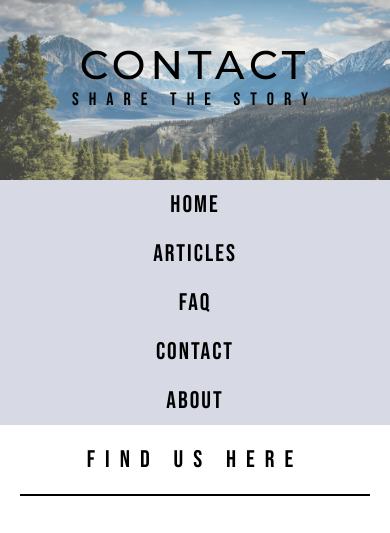
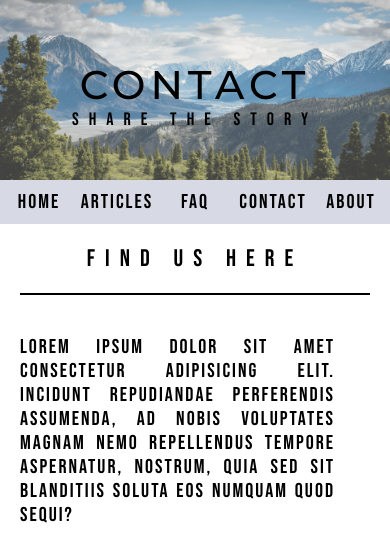
Before and after one commit to dima-srb/Yukon, a plain HTML site: page contact.html in a window 390 px wide. Shown: the top 533 px of the page. Drawn offline with Linux system fonts and the light colour scheme.

Commit message:
Updated CSS responsivity

```diff
--- a/assets/css/about.css
+++ b/assets/css/about.css
@@ -271,19 +271,6 @@ footer a:hover{
         letter-spacing: 1.5rem;
     }
 
-    /* Navigation */
-    nav {
-        flex-direction: column;
-        align-items: center;
-    }
-
-    nav a {
-        font-size: 1.6rem;
-        padding: 1rem;
-        width: 100%;
-        text-align: center;
-    }
-
     /* About Card */
     .card {
         flex-direction: column;
@@ -373,12 +360,6 @@ footer a:hover{
         letter-spacing: 1rem;
     }
 
-    /* Navigation */
-    nav a {
-        font-size: 1.4rem;
-        padding: 1rem;
-    }
-
     /* About Card */
     .card-img {
         height: 40vh;
--- a/assets/css/contact.css
+++ b/assets/css/contact.css
@@ -236,6 +236,20 @@ button:hover{
 /* ---------- Media Queries ---------- */
 
 @media (max-width: 768px) {
+
+    .hero-header {
+        height: 200px;
+    }
+
+    .title h1 {
+        font-size: 5rem;
+    }
+
+    .title h2 {
+        font-size: 2rem;
+        letter-spacing: 1.5rem;
+    }
+
     .contact-card {
         flex-direction: column;
         align-items: center;
@@ -248,17 +262,6 @@ button:hover{
         width: 90%;
     }
 
-    nav {
-        flex-direction: column;
-    }
-
-    nav a {
-        flex: none;
-        width: 100%;
-        padding: 1rem;
-        font-size: 2.4rem;
-    }
-
     h1 {
         font-size: 4.8rem;
     }
@@ -266,14 +269,6 @@ button:hover{
     h2 {
         font-size: 2.4rem;
         letter-spacing: 1rem;
-    }
-
-    .hero-header {
-        height: 180px;
-    }
-
-    .title {
-        margin-top: 4rem;
     }
 }
 
--- a/assets/css/faq.css
+++ b/assets/css/faq.css
@@ -168,6 +168,20 @@ footer a:hover{
 
 /* ---------- Responsive for tablets and below ---------- */
 @media (max-width: 768px) {
+
+    .hero-header {
+        height: 200px;
+    }
+
+    .title h1 {
+        font-size: 5rem;
+    }
+
+    .title h2 {
+        font-size: 2rem;
+        letter-spacing: 1.5rem;
+    }
+
     h1 {
         font-size: 5rem;
         letter-spacing: 0.3rem;
@@ -176,11 +190,6 @@ footer a:hover{
     h2 {
         font-size: 2.5rem;
         letter-spacing: 0.5rem;
-    }
-
-    nav a {
-        font-size: 1.8rem;
-        padding: 1rem;
     }
 
     .card-title {
@@ -236,16 +245,6 @@ footer a:hover{
         font-size: 2rem;
     }
 
-    nav {
-        flex-direction: column;
-    }
-
-    nav a {
-        flex: none;
-        width: 100%;
-        font-size: 1.6rem;
-    }
-
     .card-title {
         font-size: 2.8rem;
         margin: 1rem 2rem;
--- a/assets/css/index.css
+++ b/assets/css/index.css
@@ -303,13 +303,17 @@ footer a:hover{
 /* Devices under 768px (tablets and phones) */
 @media screen and (max-width: 768px) {
 
-    nav {
-        flex-direction: column;
+    .hero-header {
+        height: 200px;
     }
 
-    nav a {
-        font-size: 1.6rem;
-        padding: 1.2rem;
+    .title h1 {
+        font-size: 5rem;
+    }
+
+    .title h2 {
+        font-size: 2rem;
+        letter-spacing: 1.5rem;
     }
 
     .card {
```
Also changed, not shown: assets/css/articles.css (+34 -0 lines).
